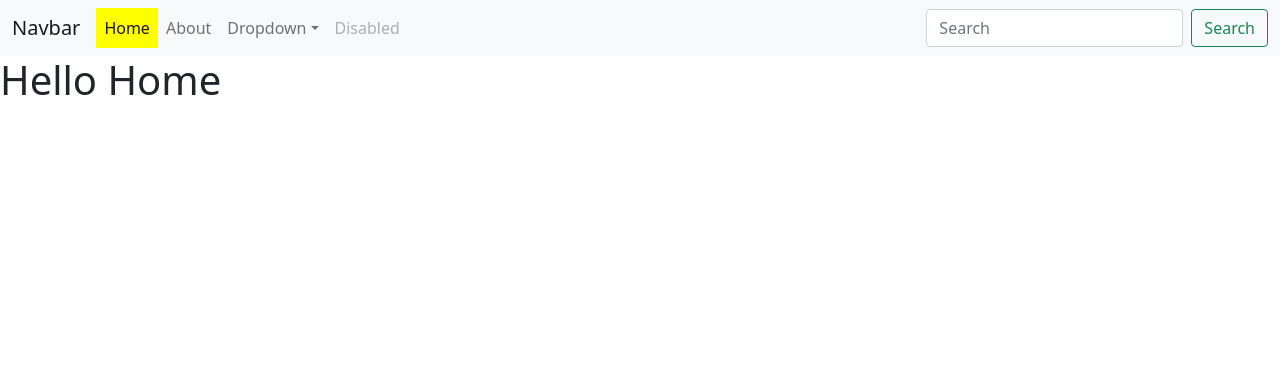
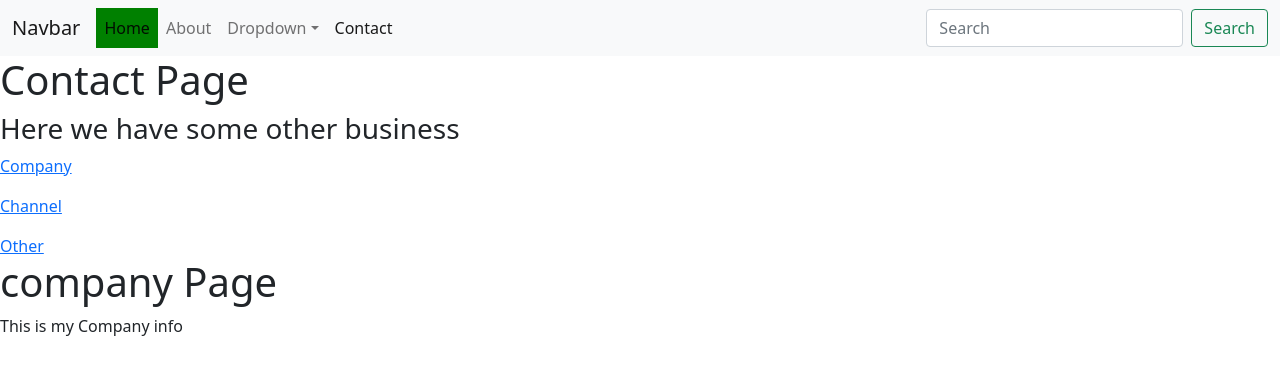
Before and after one commit to sharmasuper/ReactCompetitive, a React (Vite) app: page /Contact/Company in a window 1280 px wide. Before the commit this address led to /. Shown: the top 374 px of the page. Built offline with nearby package versions, Linux system fonts and the light colour scheme.

Commit message:
Nested Routing

```diff
--- a/src/App.jsx
+++ b/src/App.jsx
@@ -13,6 +13,10 @@ import About from './Component/About';
 import Page404 from './Component/Page404';
 import User from './Component/User';
 import Filter from './Component/Filter';
+import Contact from './Component/Contact';
+import Company from './NestedRoutes/Company';
+import Channel from './NestedRoutes/Channel';
+import Other from './NestedRoutes/Other';
 
 
 function App() {
@@ -27,6 +31,16 @@ function App() {
       {/* Routing with params */}
       <Route path="/user/:name" element={<User/>}></Route>
       <Route path='/Filter' element={<Filter/>}></Route>
+
+      <Route path='/Contact/' element={<Contact/>}>
+        {/* nested routing use <Outlet/> when write Link */}
+      <Route path='Company' element = {<Company/>}></Route>
+      <Route path='Channel' element = {<Channel/>}></Route>
+      <Route path='Other' element = {<Other/>}></Route>
+
+      </Route>
+
+
      {/* <Route path='/*' element={<Page404/>}></Route> */}
      <Route path='/*' element={<Navigate to="/" />} />
      {/* is method sai hamai 404page banania ki jarurath nahi hogi */}
--- /dev/null
+++ b/src/Component/Contact.jsx
@@ -0,0 +1,22 @@
+import React from 'react';
+import Layout from '../Layout/Layout';
+import { NavLink, Outlet } from 'react-router-dom';
+
+function Contact() {
+  return (
+    <Layout>
+    <div>
+      <h1>Contact Page</h1>
+      <h3>Here we have some other business</h3>
+      <NavLink to="Company">Company</NavLink>
+      <pre/>
+      <NavLink to="Channel">Channel</NavLink>
+      <pre/>
+      <NavLink to="Other">Other</NavLink>
+      <Outlet/>
+    </div>
+    </Layout>
+  );
+}
+
+export default Contact;
--- a/src/Layout/Navbar.jsx
+++ b/src/Layout/Navbar.jsx
@@ -31,7 +31,7 @@ function Navbar() {
           </ul>
         </li>
         <li className="nav-item">
-          <a className="nav-link disabled" href="/" tabIndex="-1" aria-disabled="true">Disabled</a>
+          <NavLink className="nav-link" to='/Contact' tabIndex="-1" >Contact</NavLink>
         </li>
       </ul>
       <form className="d-flex">
--- /dev/null
+++ b/src/NestedRoutes/Channel.jsx
@@ -0,0 +1,11 @@
+import React from 'react';
+
+function Channel() {
+  return (
+    <div>
+      <h1>Channel Page</h1>
+    </div>
+  );
+}
+
+export default Channel;
--- /dev/null
+++ b/src/NestedRoutes/Company.jsx
@@ -0,0 +1,12 @@
+import React from 'react';
+
+function Company() {
+  return (
+    <div>
+      <h1>company Page</h1>
+      <p>This is my Company info</p>
+    </div>
+  );
+}
+
+export default Company;
--- /dev/null
+++ b/src/NestedRoutes/Other.jsx
@@ -0,0 +1,11 @@
+import React from 'react';
+
+function Other() {
+  return (
+    <div>
+      <h1>Other pages</h1>
+    </div>
+  );
+}
+
+export default Other;
```
